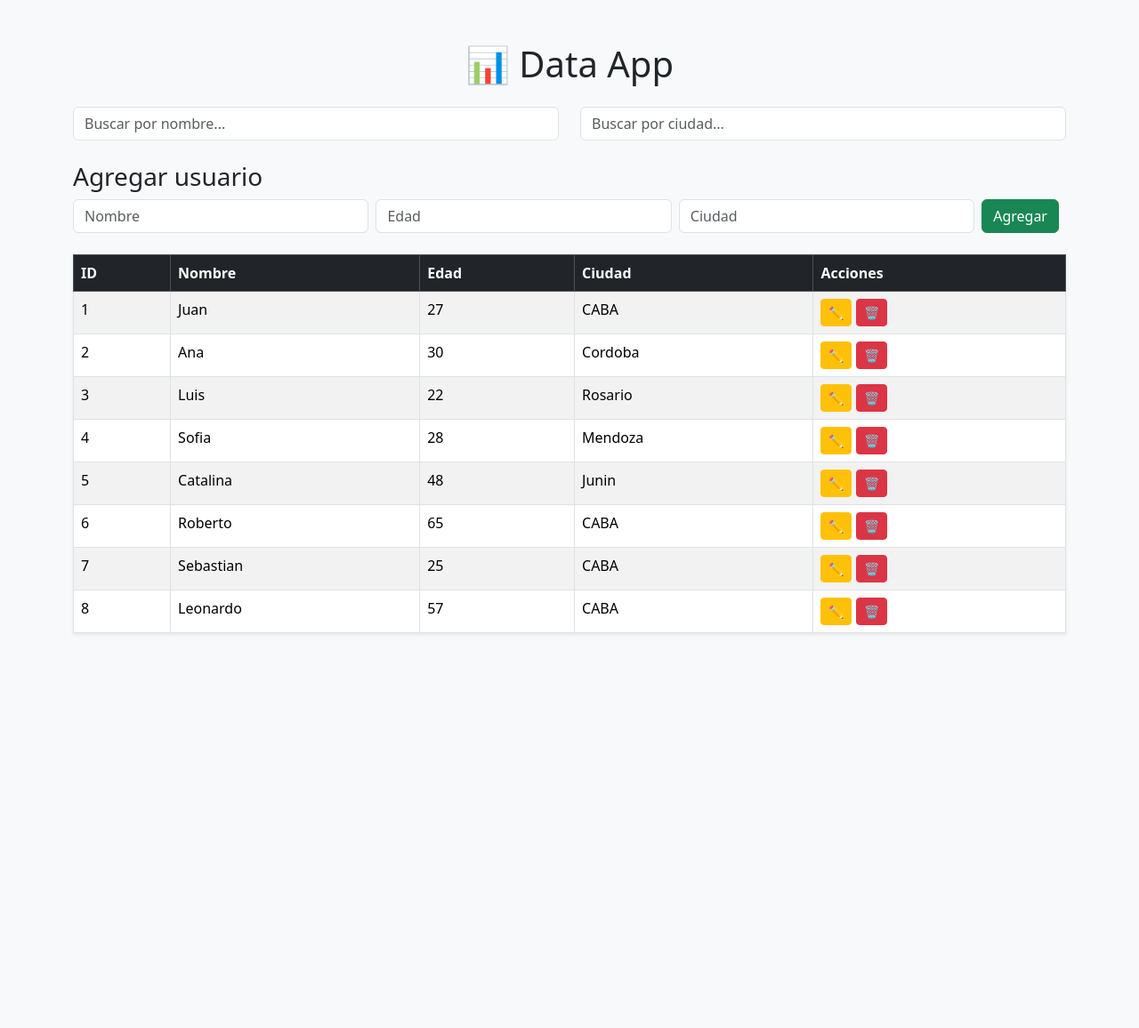
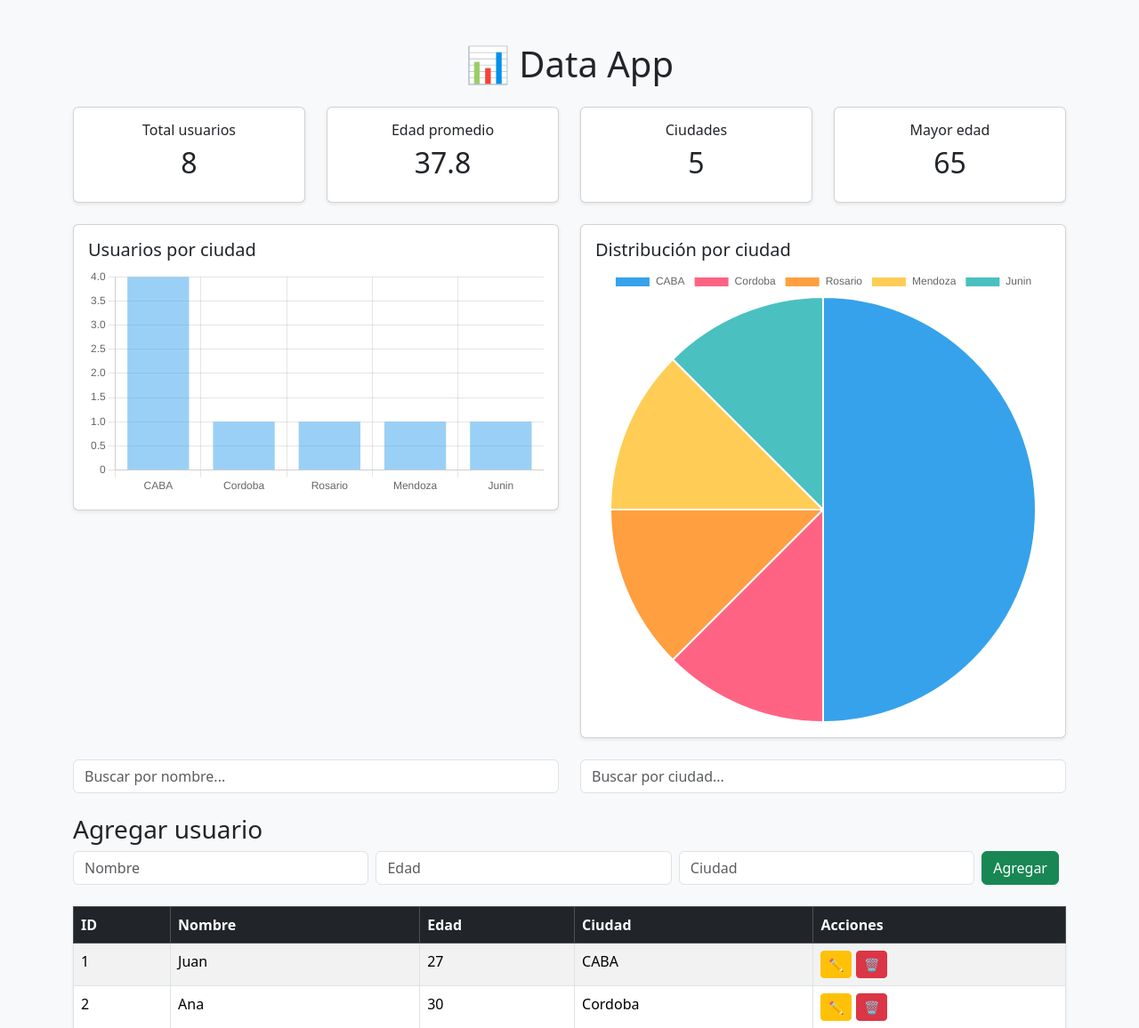
Before and after one commit to Sebayur/proyecto-data-app, a Flask app: page / in a window 1280 px wide. Shown: the top 1156 px of the page at 89% size. Before the commit the page ends 713 px from the top, so only its background shows below. Run offline with Flask 3, Linux system fonts and the light colour scheme; data comes from the database, SQL or seed files in the repository; both versions use the stored data as it was after the commit.

Commit message:
Agrego dashboard con estadisticas y graficos interactivos con Chart.js

```diff
--- a/templates/index.html
+++ b/templates/index.html
@@ -7,6 +7,7 @@
     <title>Data App</title>
 
     <link href="https://cdn.jsdelivr.net/npm/bootstrap@5.3.7/dist/css/bootstrap.min.css" rel="stylesheet">
+    <script src="https://cdn.jsdelivr.net/npm/chart.js"></script>
 </head>
 <body class="bg-light">
 
@@ -15,6 +16,68 @@
     <h1 class="mb-4 text-center">
         📊 Data App
     </h1>
+
+    <div class="row text-center mb-4">
+
+    <div class="col-md-3">
+        <div class="card shadow-sm">
+            <div class="card-body">
+                <h6>Total usuarios</h6>
+                <h2 id="total-usuarios">0</h2>
+            </div>
+        </div>
+    </div>
+
+    <div class="col-md-3">
+        <div class="card shadow-sm">
+            <div class="card-body">
+                <h6>Edad promedio</h6>
+                <h2 id="edad-promedio">0</h2>
+            </div>
+        </div>
+    </div>
+
+    <div class="col-md-3">
+        <div class="card shadow-sm">
+            <div class="card-body">
+                <h6>Ciudades</h6>
+                <h2 id="total-ciudades">0</h2>
+            </div>
+        </div>
+    </div>
+
+    <div class="col-md-3">
+        <div class="card shadow-sm">
+            <div class="card-body">
+                <h6>Mayor edad</h6>
+                <h2 id="mayor-edad">0</h2>
+            </div>
+        </div>
+    </div>
+
+</div>
+
+    <div class="row mb-4">
+
+        <div class="col-md-6">
+            <div class="card shadow-sm">
+                <div class="card-body">
+                    <h5>Usuarios por ciudad</h5>
+                    <canvas id="graficoCiudades"></canvas>
+                </div>
+            </div>
+        </div>
+
+        <div class="col-md-6">
+            <div class="card shadow-sm">
+                <div class="card-body">
+                    <h5>Distribución por ciudad</h5>
+                    <canvas id="graficoTorta"></canvas>
+                </div>
+            </div>
+        </div>
+
+    </div>
 
     <div class="row mb-3">
 
@@ -91,12 +154,16 @@
 <script>
 let datos = [];
 let usuarioEditando = null;
+let graficoCiudades = null;
+let graficoTorta = null;
 
 fetch("/data")
     .then(response => response.json())
     .then(data => {
         datos = data;
         mostrarDatos(data);
+        actualizarDashboard(data);
+        actualizarGraficos(data);
     });
 
 function limpiarFormulario() {
@@ -160,6 +227,8 @@ function mostrarDatos(lista) {
 
             datos = data;
             mostrarDatos(datos);
+            actualizarDashboard(datos);
+            actualizarGraficos(datos);
 
         });
 
@@ -192,6 +261,93 @@ function mostrarDatos(lista) {
 });
 }
 
+function actualizarDashboard(lista) {
+
+    document.querySelector("#total-usuarios").textContent = lista.length;
+
+    const promedio =
+        lista.reduce((suma, u) => suma + u.edad, 0) / lista.length || 0;
+
+    document.querySelector("#edad-promedio").textContent =
+        promedio.toFixed(1);
+
+    const ciudades = new Set(lista.map(u => u.ciudad));
+
+    document.querySelector("#total-ciudades").textContent =
+        ciudades.size;
+
+    const mayor = Math.max(...lista.map(u => u.edad), 0);
+
+    document.querySelector("#mayor-edad").textContent = mayor;
+
+}
+
+function actualizarGraficos(lista) {
+
+    // Contar usuarios por ciudad
+    const ciudades = {};
+
+    lista.forEach(usuario => {
+        if (ciudades[usuario.ciudad]) {
+            ciudades[usuario.ciudad]++;
+        } else {
+            ciudades[usuario.ciudad] = 1;
+        }
+    });
+
+    const labels = Object.keys(ciudades);
+    const valores = Object.values(ciudades);
+
+    // Destruir gráficos anteriores
+    if (graficoCiudades) {
+        graficoCiudades.destroy();
+    }
+
+    if (graficoTorta) {
+        graficoTorta.destroy();
+    }
+
+    // ===== Gráfico de barras =====
+    graficoCiudades = new Chart(
+        document.getElementById("graficoCiudades"),
+        {
+            type: "bar",
+            data: {
+                labels: labels,
+                datasets: [{
+                    label: "Usuarios",
+                    data: valores
+                }]
+            },
+            options: {
+                responsive: true,
+                plugins: {
+                    legend: {
+                        display: false
+                    }
+                }
+            }
+        }
+    );
+
+    // ===== Gráfico de torta =====
+    graficoTorta = new Chart(
+        document.getElementById("graficoTorta"),
+        {
+            type: "pie",
+            data: {
+                labels: labels,
+                datasets: [{
+                    data: valores
+                }]
+            },
+            options: {
+                responsive: true
+            }
+        }
+    );
+}
+
 function filtrar() {
     const nombre = document.querySelector("#buscador-nombre").value.trim().toLowerCase();
     const ciudad = document.querySelector("#buscador-ciudad").value.trim().toLowerCase();
@@ -202,6 +358,8 @@ function filtrar() {
     );
 
     mostrarDatos(filtrados);
+    actualizarDashboard(filtrados);
+    actualizarGraficos(filtrados);
 }
 
 document.querySelector("#buscador-nombre").addEventListener("input", filtrar);
@@ -245,6 +403,8 @@ document.querySelector("#agregar").addEventListener("click", () => {
 
         datos = data;
         mostrarDatos(datos);
+        actualizarDashboard(datos);
+        actualizarGraficos(datos);
 
         usuarioEditando = null;
         document.querySelector("#titulo-formulario").textContent = "Agregar usuario";
@@ -286,7 +446,8 @@ document.querySelector("#agregar").addEventListener("click", () => {
 
         datos = data;
         mostrarDatos(datos);
-
+        actualizarDashboard(datos);
+        actualizarGraficos(datos);
         limpiarFormulario();
 
     });
```
Also changed, not shown: README.md, database/app.db.
